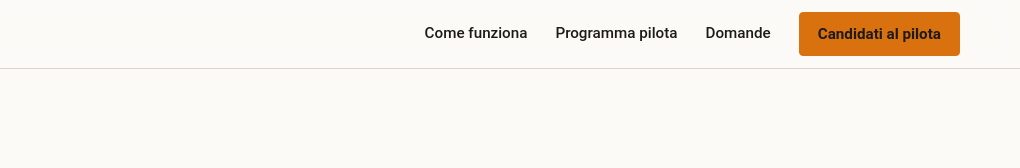
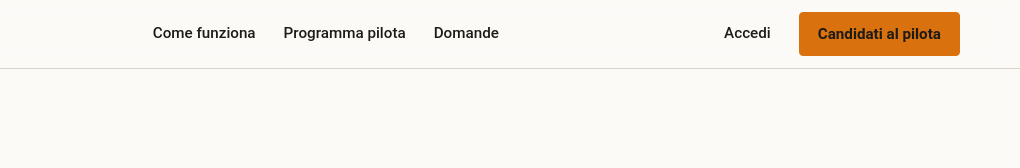
Before and after one commit to Restrackit/restrackit-site, a plain HTML site: page site/index.html in a window 1280 px wide. Shown: the top 168 px of the page, 260-1280 px from the left. Drawn offline with Linux system fonts and the light colour scheme.

Commit message:
feat: link Accedi alla UI web in testata

```diff
--- a/site/index.html
+++ b/site/index.html
@@ -80,6 +80,7 @@
       <a href="#pilota">Programma pilota</a>
       <a href="#faq">Domande</a>
     </nav>
+    <a class="login" href="https://app.restrackit.it/ui/" rel="nofollow noopener">Accedi</a>
     <a class="btn btn-primary" href="https://forms.gle/BkNGwGhaoGwES6xX8" target="_blank" rel="noopener">Candidati al pilota</a>
   </div>
 </header>
--- a/site/styles.css
+++ b/site/styles.css
@@ -93,6 +93,8 @@ main > section:not(.hero):not(.final) h2::before {
 .site-header nav a { color: var(--ink); text-decoration: none; padding-block: 12px; font-size: .95rem; font-weight: 500; border-bottom: 2px solid transparent; }
 .site-header nav a:hover { border-color: var(--copper); }
 .site-header .btn { min-height: 44px; padding: 0 18px; font-size: .95rem; }
+.site-header .login { margin-left: auto; color: var(--ink); text-decoration: none; padding-block: 12px; font-size: .95rem; font-weight: 500; border-bottom: 2px solid transparent; }
+.site-header .login:hover { border-color: var(--copper); }
 @media (max-width: 860px) { .site-header nav { display: none; } }
 @media (max-width: 420px) { .site-header .btn { display: none; } }
 
```
